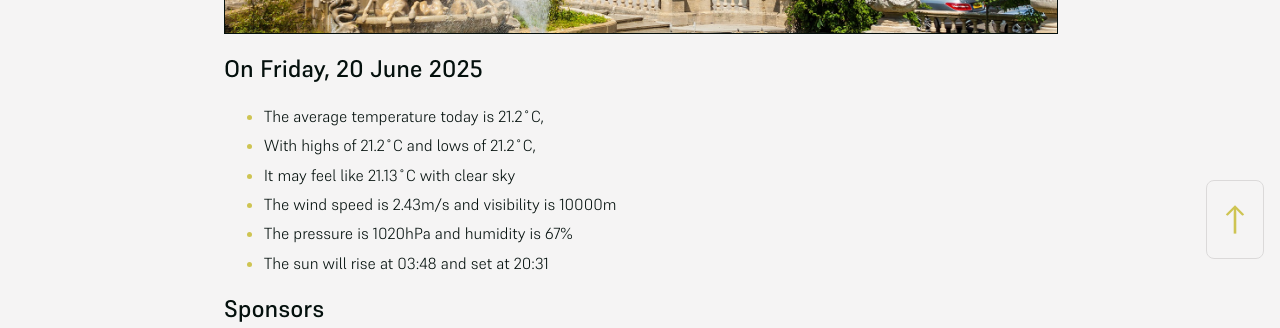
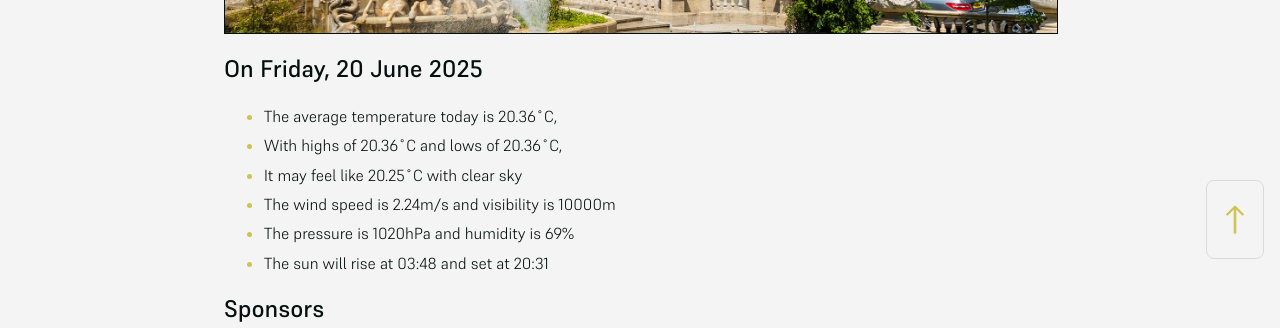
Before and after one commit to mat-0/cheltenham-open-data, a Jekyll site: the page built from index.md, in a window 1280 px wide. Shown: the part 625-953 px from the top of the page. Built offline with Jekyll 4.4.1, drawn with Linux system fonts in a browser that asks for light colours.

Commit message:
Updated 2025-06-20 21:57:51

```diff
--- a/index.md
+++ b/index.md
@@ -10,11 +10,11 @@ seo: Menu
 <!-- weather_marker starts -->
 ## On Friday, 20 June 2025
 
-- The average temperature today is 21.2˚C,
-- With highs of 21.2˚C and lows of 21.2˚C,
-- It may feel like 21.13˚C with clear sky
-- The wind speed is 2.43m/s and visibility is 10000m
-- The pressure is 1020hPa and humidity is 67%
+- The average temperature today is 20.36˚C,
+- With highs of 20.36˚C and lows of 20.36˚C,
+- It may feel like 20.25˚C with clear sky
+- The wind speed is 2.24m/s and visibility is 10000m
+- The pressure is 1020hPa and humidity is 69%
 - The sun will rise at 03:48 and set at 20:31
 
 <!-- weather_marker ends -->
```
Also changed, not shown: _data/flood.json (+4 -4 lines), _pages/fix-my-street.md (+1 -1 lines), _pages/news.md (+8 -8 lines).
